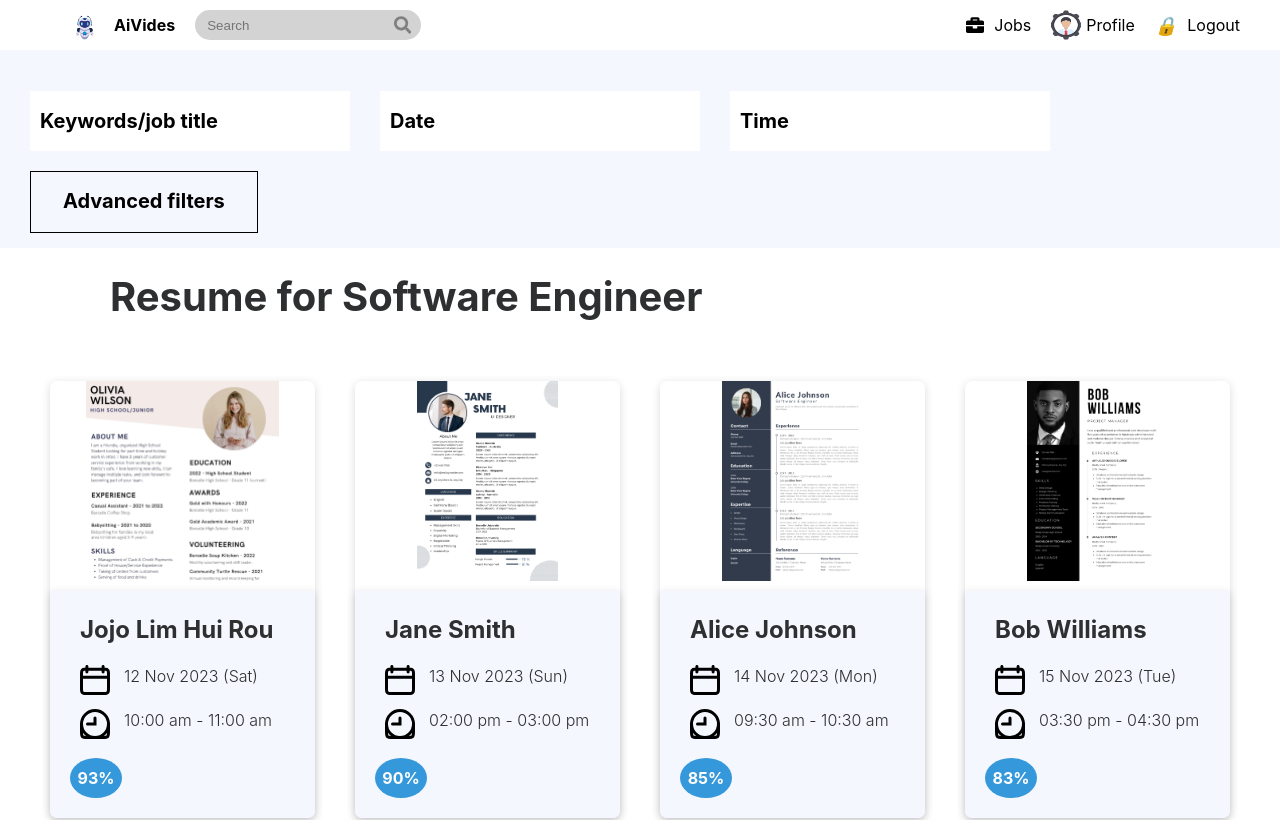
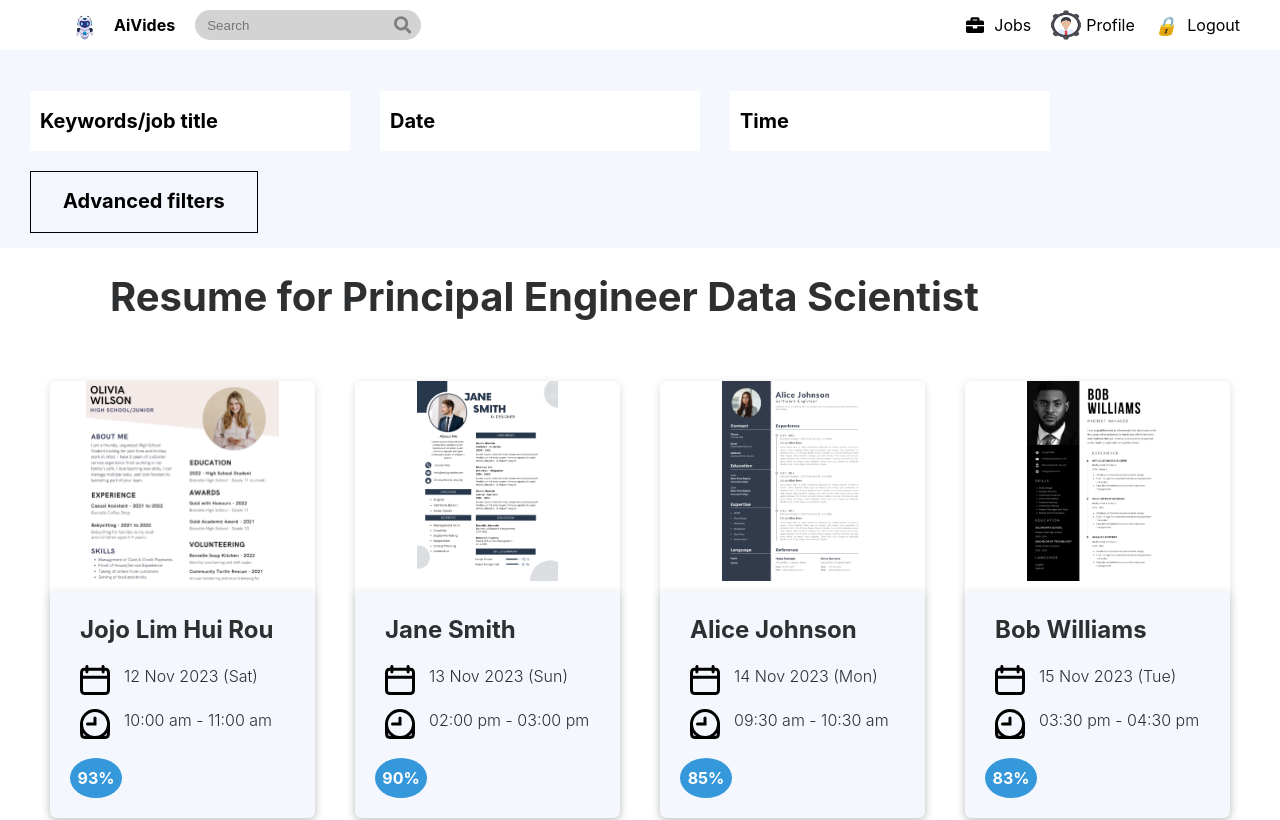
Before and after one commit to michelle264/devhack, a React (Create React App) app: page /Resume in a window 1280 px wide. Shown: the top 820 px of the page. Built offline with nearby package versions, Linux system fonts and the light colour scheme.

Commit message:
update latest

```diff
--- a/src/components/Resume/ResumeList.js
+++ b/src/components/Resume/ResumeList.js
@@ -45,7 +45,7 @@ class ResumeList extends React.Component {
                 <div className='filter'>Advanced filters</div>
             </div>
 
-            <div className='title'>Resume for Software Engineer</div>
+            <div className='title'>Resume for Principal Engineer Data Scientist</div>
 
             <div className='row'>
               {/* Map through the resumes array to create a card for each resume */}
```
